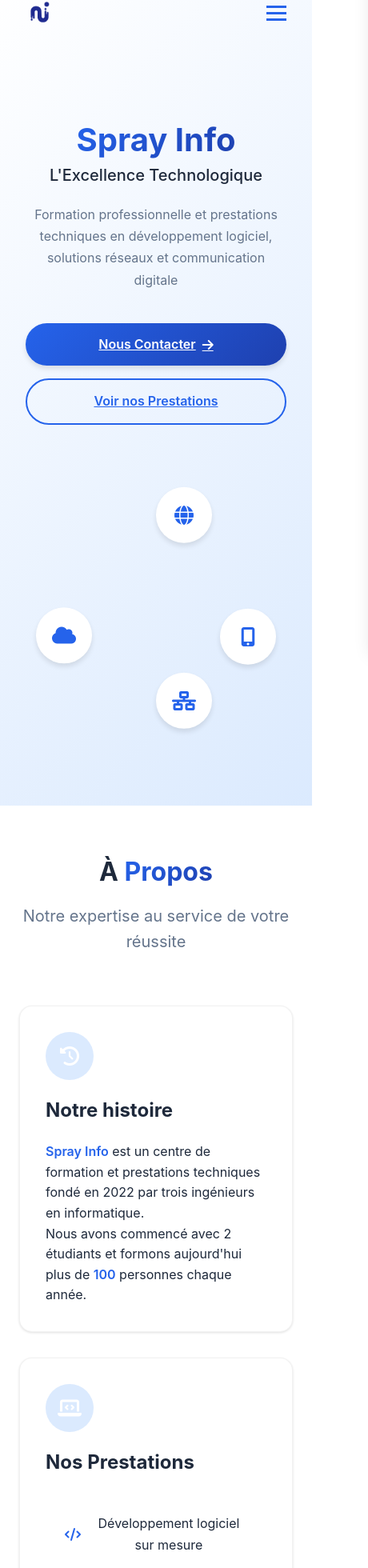
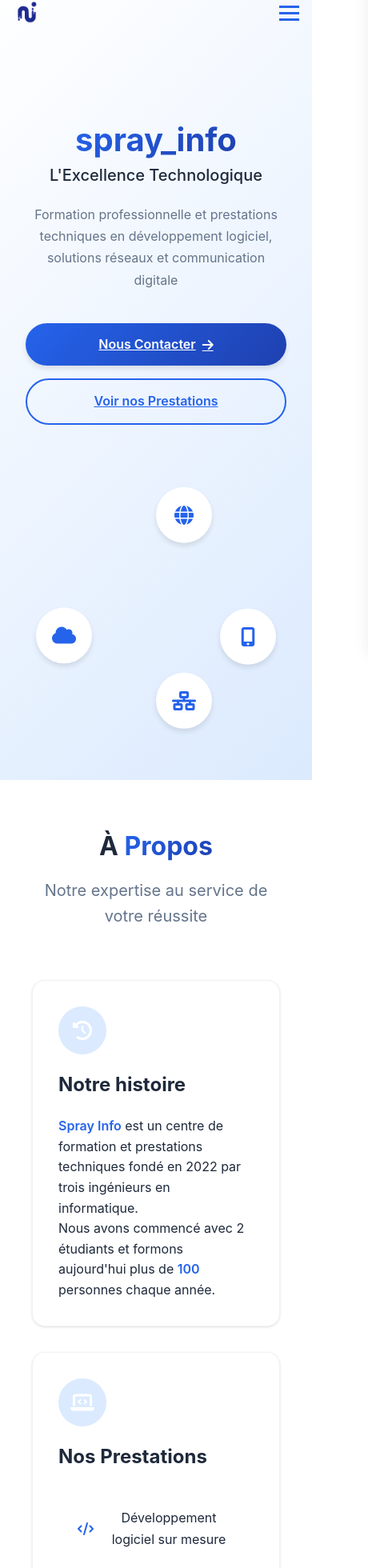
Before and after one commit to remyniclaudet/spray_info, a React (Vite) app: page / in a window 390 px wide. Shown: the part 25-1985 px from the top of the page at 80% size, 460 px wide, since content can reach past the window. Built offline with nearby package versions, Linux system fonts and the light colour scheme.

Commit message:
second commit

```diff
--- a/index.html
+++ b/index.html
@@ -4,7 +4,7 @@
 <head>
   <meta charset="UTF-8" />
   <link rel="icon" type="image/svg+xml" href="/src/assets//images/s.png" />
-  <meta name="viewport" content="width=device-width, initial-scale=1.0" />
+  <meta name="viewport" content="width=device-width, initial-scale=1.0, maximum-scale=1.0, user-scalable=no" />
   <link rel="stylesheet" href="https://cdnjs.cloudflare.com/ajax/libs/font-awesome/6.4.0/css/all.min.css" />
 
   <title>Spray Info</title>
--- a/src/App.css
+++ b/src/App.css
@@ -21,6 +21,11 @@
   box-sizing: border-box;
 }
 
+.App {
+  width: 100%;
+  overflow-x: hidden;
+}
+
 html {
   scroll-behavior: smooth;
   font-size: 16px;
@@ -32,6 +37,7 @@ body {
   color: var(--dark);
   line-height: 1.6;
   overflow-x: hidden;
+  width: 100%;
 }
 
 
@@ -105,3 +111,9 @@ h4 { font-size: 1.25rem; }
   opacity: 1;
   transform: translateY(0);
 }
+
+@media (max-width: 768px) {
+  section {
+    padding: 4rem 1rem;
+  }
+}
--- a/src/assets/styles/Footer.css
+++ b/src/assets/styles/Footer.css
@@ -1,15 +1,19 @@
 .footer {
   background: var(--dark);
   color: white;
-  padding: 4rem 0 0;
+  padding: 4rem 1rem 0;
   position: relative;
+  width: 100%;
 }
 
 .footer-content {
   display: grid;
   grid-template-columns: repeat(auto-fit, minmax(200px, 1fr));
-  gap: 3rem;
+  gap: 2rem;
   margin-bottom: 3rem;
+  max-width: 1200px;
+  margin: 0 auto;
+  padding: 0 1rem;
 }
 
 .footer-brand {
@@ -76,6 +80,7 @@
 .footer-services ul,
 .footer-contact ul {
   list-style: none;
+  padding: 0;
 }
 
 .footer-links li,
@@ -87,6 +92,7 @@
 .footer-services a {
   color: rgba(255, 255, 255, 0.7);
   transition: var(--transition);
+  text-decoration: none;
 }
 
 .footer-links a:hover,
@@ -97,7 +103,7 @@
 
 .footer-contact li {
   display: flex;
-  align-items: center;
+  align-items: flex-start;
   gap: 0.75rem;
   margin-bottom: 1rem;
   color: rgba(255, 255, 255, 0.7);
@@ -107,6 +113,7 @@
   color: var(--primary);
   width: 20px;
   text-align: center;
+  margin-top: 3px;
 }
 
 .footer-bottom {
@@ -119,6 +126,8 @@
   text-align: center;
   color: rgba(255, 255, 255, 0.5);
   font-size: 0.875rem;
+  max-width: 1200px;
+  margin: 0 auto;
 }
 
 .legal-links {
@@ -129,6 +138,7 @@
 .legal-links a {
   color: rgba(255, 255, 255, 0.5);
   transition: var(--transition);
+  text-decoration: none;
 }
 
 .legal-links a:hover {
@@ -138,19 +148,44 @@
 @media (max-width: 768px) {
   .footer-content {
     grid-template-columns: 1fr 1fr;
+    gap: 2rem;
   }
 
   .footer-brand {
     grid-column: span 2;
+    text-align: center;
+    margin: 0 auto;
+    max-width: 100%;
+  }
+
+  .social-links {
+    justify-content: center;
   }
 }
 
 @media (max-width: 480px) {
   .footer-content {
     grid-template-columns: 1fr;
+    text-align: center;
   }
 
   .footer-brand {
     grid-column: span 1;
   }
+
+  .footer-links h4::after,
+  .footer-services h4::after,
+  .footer-contact h4::after {
+    left: 50%;
+    transform: translateX(-50%);
+  }
+
+  .footer-contact li {
+    justify-content: center;
+  }
+
+  .legal-links {
+    flex-direction: column;
+    gap: 0.5rem;
+  }
 }
--- a/src/assets/styles/Hero.css
+++ b/src/assets/styles/Hero.css
@@ -191,7 +191,7 @@
   }
 }
 
-@media (max-width: 480px) {
+@media (max-width: 768px) {
   .hero-buttons {
     flex-direction: column;
   }
--- a/src/assets/styles/Layout.css
+++ b/src/assets/styles/Layout.css
@@ -1,4 +1,3 @@
-/* Layout.css */
 .containere {
   width: 100%;
   max-width: 1200px;
@@ -6,12 +5,8 @@
   padding: 0 1.5rem;
 }
 
-  .section-padding {
-    padding: 6rem 0;
-  }
-
 @media (max-width: 768px) {
-    .section-padding {
-      padding: 4rem 0;
+.container {
+  padding: 0 1rem;
 }
 }
--- a/src/components/Contact.jsx
+++ b/src/components/Contact.jsx
@@ -5,7 +5,7 @@ import ContactForm from './ContactForm';
 const Contact = () => {
   return (
     <section id="contact" className="contact">
-      <div className="container">
+      <div className="containere">
         <div className="contact-container">
           <div className="contact-info" data-animate>
             <h2>Contactez <span className="text-gradient">Nous</span></h2>
--- a/src/components/Footer.jsx
+++ b/src/components/Footer.jsx
@@ -4,7 +4,7 @@ import '../assets/styles/Footer.css';
 const Footer = () => {
   return (
     <footer className="footer">
-      <div className="container">
+      <div className="containere">
         <div className="footer-content">
           <div className="footer-brand">
             <h3 className="logo">Spray Info</h3>
--- a/src/components/Hero.jsx
+++ b/src/components/Hero.jsx
@@ -15,7 +15,7 @@ const Hero = () => {
       <div className="container">
         <div className="hero-content">
           <h1 className="hero-title">
-            <span className="text-gradient">Spray Info</span>
+            <span className="text-gradient">spray_info</span>
             <span className="hero-subtitle">L'Excellence Technologique</span>
           </h1>
 
```
Lines whose indentation alone changed are shown as unchanged.
